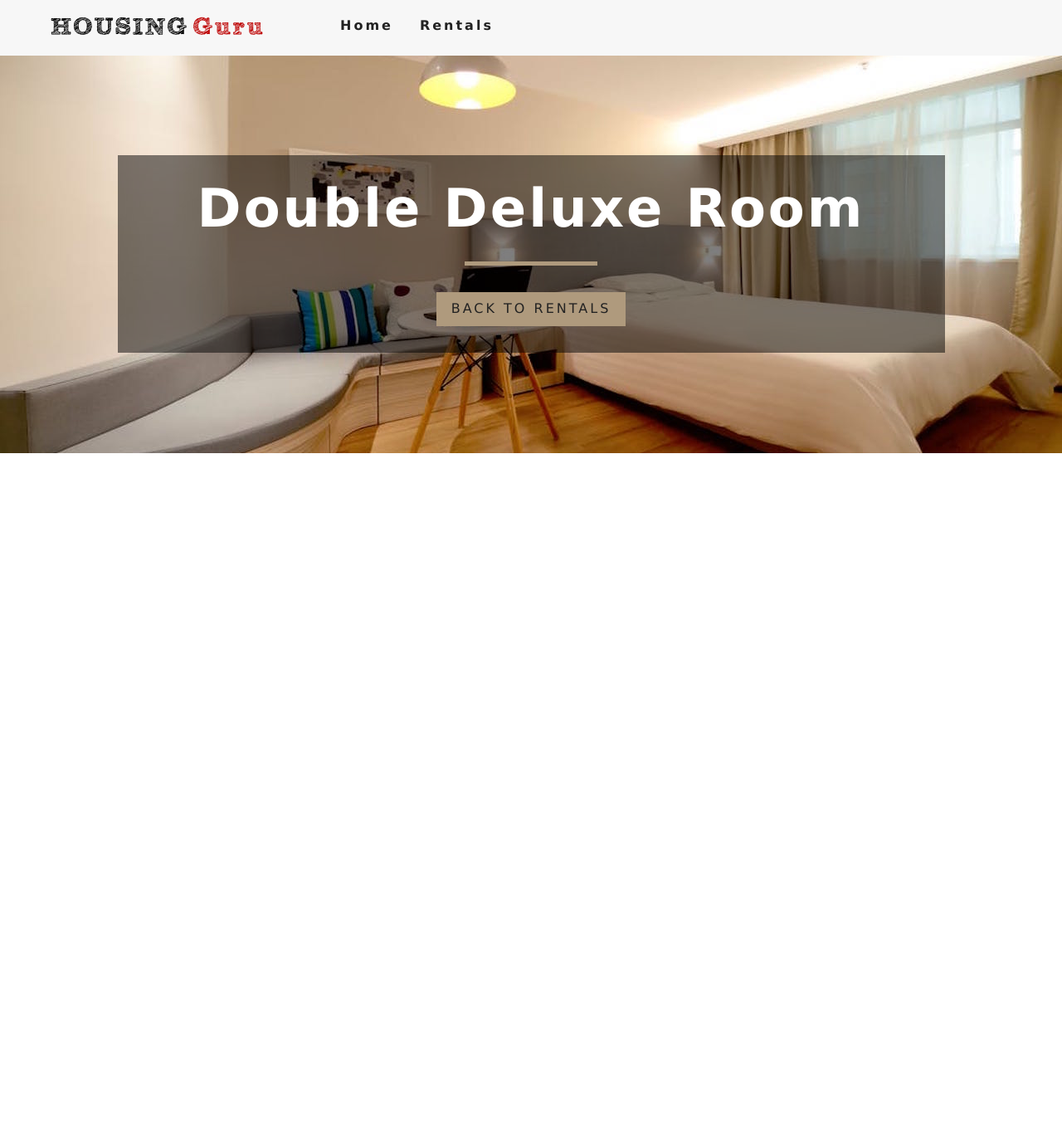
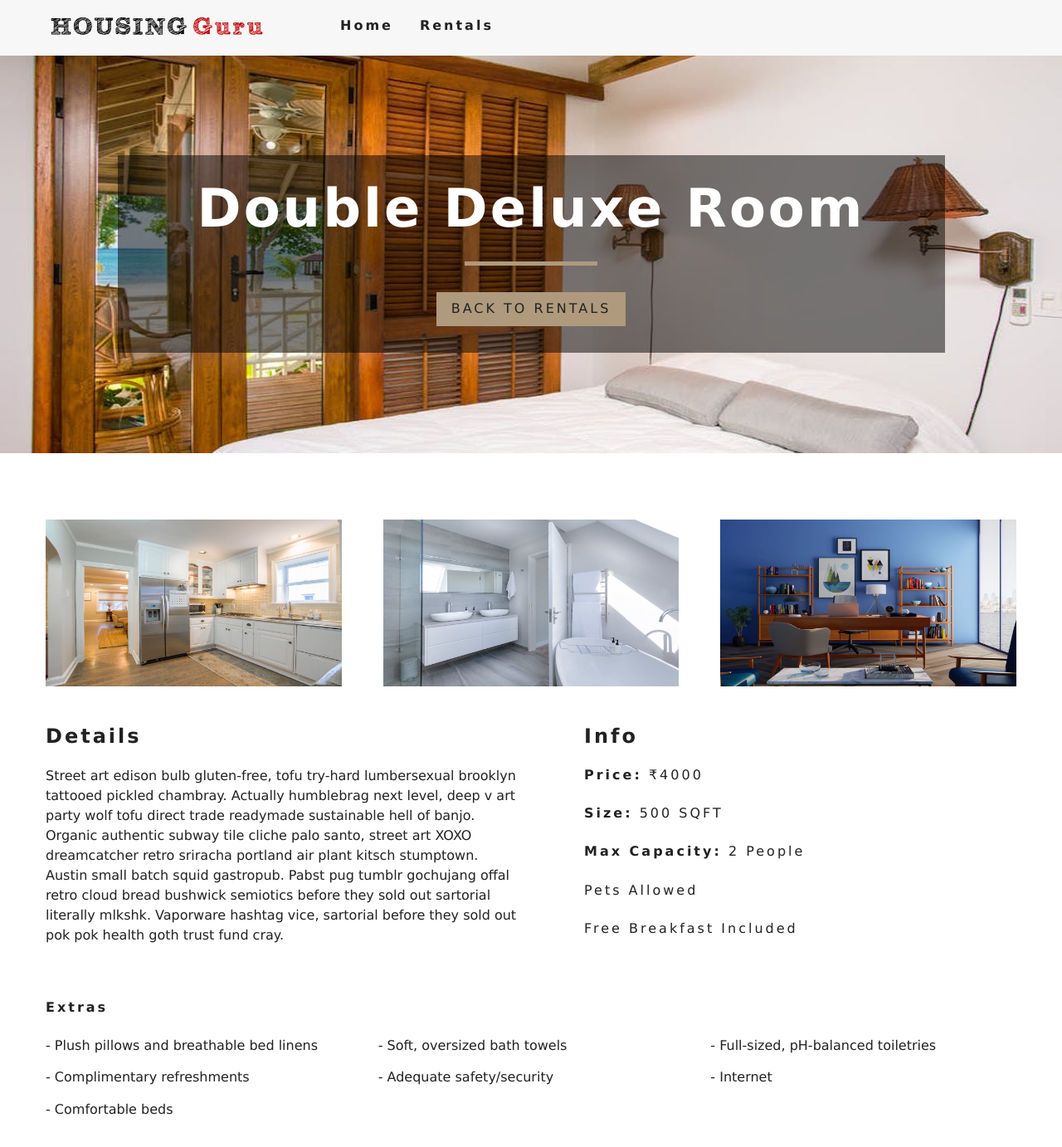
Before and after one commit to bbbeesh/Housing-Guru, a React (Create React App) app: page /rooms/double-deluxe in a window 1280 px wide. Shown: the top 1382 px of the page at 83% size. Before the commit the page ends 800 px from the top, so only its background shows below. Built offline with nearby package versions, Linux system fonts and the light colour scheme.

Commit message:
Updating Single Room Page

```diff
--- a/package.json
+++ b/package.json
@@ -11,6 +11,7 @@
     "react-icons": "^4.3.1",
     "react-router-dom": "^6.0.2",
     "react-scripts": "4.0.3",
+    "styled-components": "^5.3.3",
     "web-vitals": "^1.1.2"
   },
   "scripts": {
--- /dev/null
+++ b/src/components/StyledHero.js
@@ -0,0 +1,13 @@
+import styled from "styled-components";
+import defaultImg from "../images/room-1.jpeg";
+
+const StyledHero = styled.header`
+	min-height: 60vh;
+	background: url(${(props) => (props.img ? props.img : defaultImg)})
+		center/cover no-repeat;
+	display: flex;
+	align-items: center;
+	justify-content: center;
+`;
+
+export default StyledHero;
--- a/src/pages/SingleRooms.js
+++ b/src/pages/SingleRooms.js
@@ -1,6 +1,8 @@
-import React, { Component, useContext } from "react";
+import React, { useContext } from "react";
 import defaultBcg from "../images/room-1.jpeg";
 import Hero from "../components/Hero";
+import StyledHero from "../components/StyledHero";
+
 import { Banner } from "../components/Banner";
 import { Link } from "react-router-dom";
 import { RoomContext } from "../context";
@@ -32,15 +34,54 @@ export const SingleRooms = () => {
 		pets,
 		images,
 	} = room;
+	const [mainImg, ...otherImgs] = images;
 
 	return (
-		<Hero hero="roomsHero">
-			<Banner title={`${name} room`}>
-				<Link to="/rooms" className="btn-primary">
-					Back to Rentals
-				</Link>
-			</Banner>
-		</Hero>
+		<>
+			<StyledHero img={mainImg || defaultBcg}>
+				<Banner title={`${name} room`}>
+					<Link to="/rooms" className="btn-primary">
+						Back to Rentals
+					</Link>
+				</Banner>
+			</StyledHero>
+			<section class="single-room">
+				<div class="single-room-images">
+					{otherImgs.map((item, idx) => {
+						return <img key={idx} src={item} />;
+					})}
+				</div>
+				<div class="single-room-info">
+					<article class="desc">
+						<h3>Details</h3>
+						<p>{description}</p>
+					</article>
+					<article class="info">
+						<h3>Info</h3>
+						<h6>
+							<b>price:</b> ₹{price}0
+						</h6>
+						<h6>
+							<b>size:</b> {size} SQFT
+						</h6>
+						<h6>
+							<b>max capacity:</b>
+							{capacity > 1 ? ` ${capacity} people` : ` 1 person`}
+						</h6>
+						<h6>{pets ? "Pets Allowed" : "No Pets Allowed"}</h6>
+						<h6>{breakfast && "free breakfast included"}</h6>
+					</article>
+				</div>
+			</section>
+			<section class="room-extras">
+				<h6>Extras</h6>
+				<ul class="extras">
+					{extras.map((item, idx) => {
+						return <li key={idx}>- {item}</li>;
+					})}
+				</ul>
+			</section>
+		</>
 	);
 };
 
```
Also changed, not shown: 1 other file (tests, documents, lock files or other folders).
